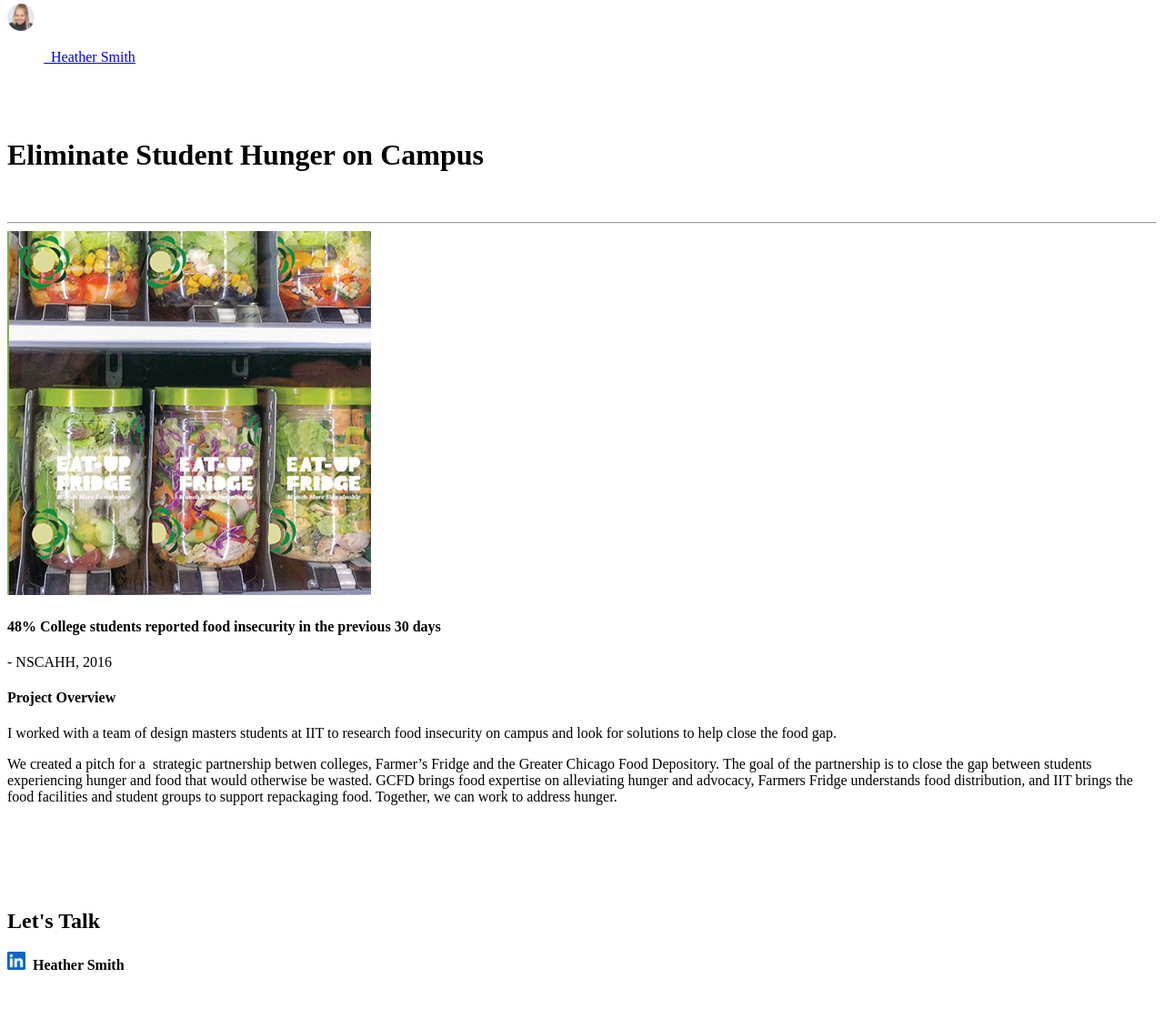
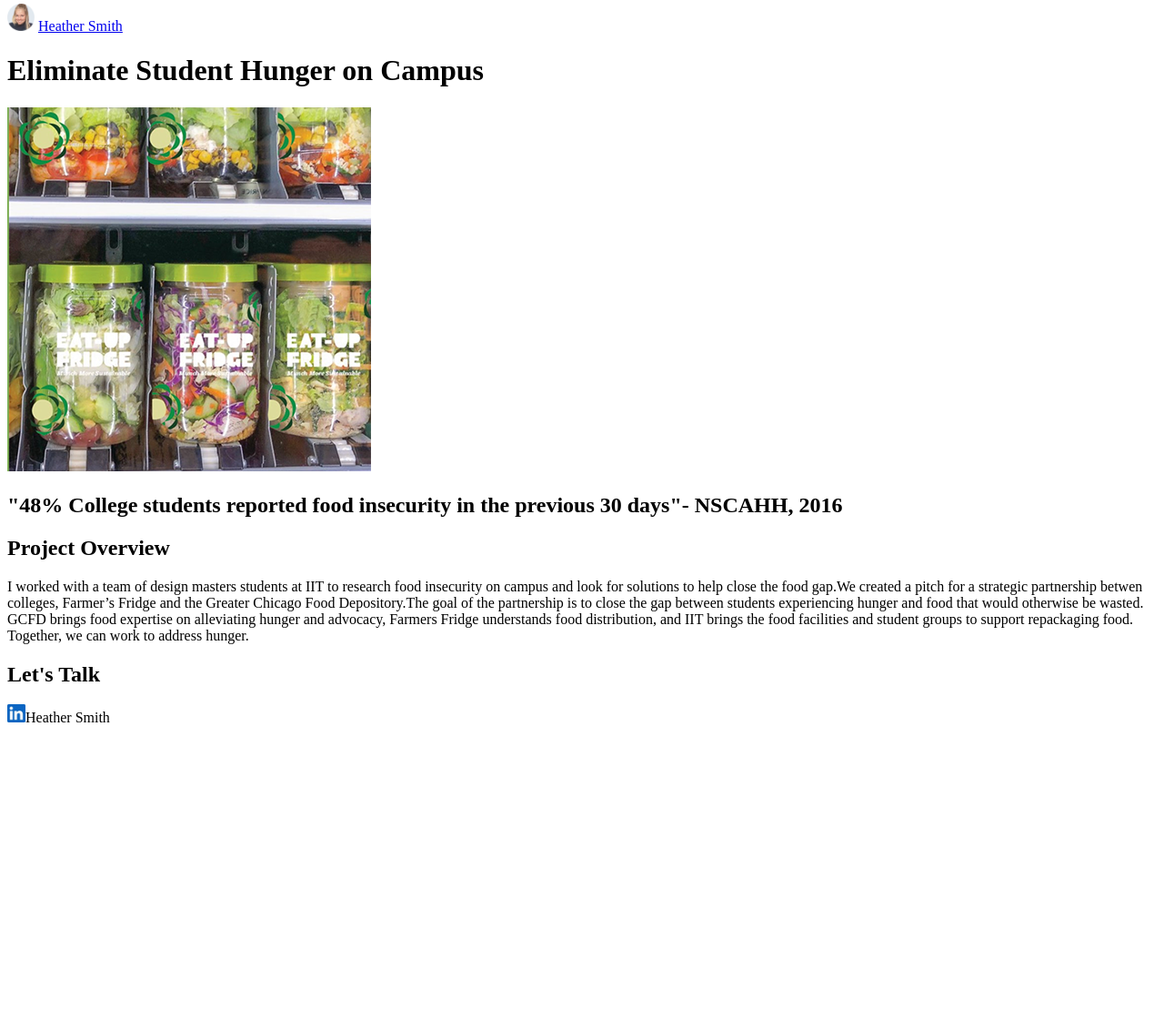
Before and after one commit to heathernorasmith/portfolio, a plain HTML site: page portfolio-4.html in a window 1280 px wide. Shown: the part 4-1113 px from the top of the page at 91% size. After the commit the page ends 810 px from the top, so only its background shows below. Drawn offline with nearby package versions, Linux system fonts and the light colour scheme.

Commit message:
Mass Div removal

```diff
--- a/portfolio-4.html
+++ b/portfolio-4.html
@@ -1,64 +1,39 @@
 <!DOCTYPE html>
 <html lang="en">
+
 <head>
-  <meta charset="UTF-8">
-  <meta http-equiv="X-UA-Compatible" content="IE=edge">
-  <meta name="viewport" content="width=device-width, initial-scale=1">
   <title>EatUp Fridge Partnership</title>
-  <!-- Bootstrap -->
-  <link href="assets/index.css" rel="stylesheet">
 </head>
+
 <body>
-  <nav class="navbar navbar-expand-lg navbar-dark bg-dark">
-    <div></div><img src="assets/img/Heather.png" width="30" height="30" alt="profile image" />
-    <ul class="navbar-nav mr-auto">
-      <a class="nav-link" href="index.html">&nbsp;&nbsp;Heather Smith<br>
-      </a>
-  </nav>
-<div class="container mt-2">
-<div class="row">
-        <div class="col-12">
-<h1 class="text-center">&nbsp;</h1>
-<h1 class="text-center">Eliminate Student Hunger on Campus</h1>
-<p class="text-center">&nbsp;</p>
-</div>
-  </div>
-  </div>
-<hr>
-    <section> </section>
-  <div class="container mt-4">
-<div class="row">
-    <div class="col-sm-6">
-          <div class="card">
-            <a href="portfolio-1.html"><img src="assets/img/project-4-a.png" alt="Salad in plastic jars in a vending machine with EatUp Fridge branding" class="card-img-top"></a>          </div>
-        </div>
-        <div class="col-sm-6">
-          <div class="card"> <a href="portfolio-2.html"></a>
-<div class="card-body">
-          <h4 class="card-title">48%&nbsp;College students reported food insecurity in the previous 30 days</h4>
-          <p class="card-title">- NSCAHH, 2016&nbsp;</p>
-<h4 class="card-title">Project Overview</h4>
-<p class="card-text">I worked with a team of&nbsp;design masters students at IIT to research food insecurity on campus and look for solutions to help close the food gap.&nbsp;</p>
-<p class="card-text">We created a pitch for a&nbsp; strategic partnership betwen colleges, Farmer’s Fridge and the Greater Chicago Food Depository.&nbsp;The goal of the partnership is to close the gap between students experiencing hunger and food that would otherwise be wasted. GCFD brings food expertise on alleviating hunger and advocacy, Farmers Fridge understands food distribution, and IIT brings the food facilities and student groups to support repackaging food. Together, we can work to address hunger.</p>
-</div>
-          </div>
-        </div>
-      </div>
-    <h2 class="text-center">&nbsp;</h2>
-</div>
-<div class="container">
-  <h2>&nbsp;</h2>
-<div class="row">
-        <div class="col-lg-4 col-md-6 col-sm-6 mb-md-0 mb-2">
-        <h2>Let's Talk</h2>
-     	<a href="https://www.linkedin.com/in/heathernora"><img src="assets/img/0-2.jpg" alt="Linkedn" width="20" height="20"></a><strong>&nbsp;&nbsp;Heather Smith</strong><br>
-     	<div>&nbsp;</div>
-     	<div>&nbsp;</div>
-        </div>
-      <!-- jQuery (necessary for Bootstrap's JavaScript plugins) -->
-      <script src="assets/jquery-3.4.1.min.js"></script>
-      <!-- Include all compiled plugins (below), or include individual files as needed -->
-      <script src="assets/jquery-3.4.1.min.js"></script>
-      <script src="assets/index.js"></script>
-      </body>
+  <header>
+    <nav>
+      <img src="assets/img/Heather.png" width="30" height="30" alt="profile image">
+      <a href="index.html">Heather Smith</a>
+    </nav>
+  </header>
+
+  <main>
+    <h1 class="text-center">Eliminate Student Hunger on Campus</h1>
+  </main>
+
+  <section>
+    <img src="assets/img/project-4-a.png" alt="Salad in plastic jars in a vending machine with EatUp Fridge branding">
+  </section>
+
+  <section>
+    <h2 class="card-title">"48% College students reported food insecurity in the previous 30 days"- NSCAHH, 2016</h2>
+  </section>
+
+  <section>
+    <h2 class="card-title">Project Overview</h2>
+    <p>I worked with a team of design masters students at IIT to research food insecurity on campus and look for solutions to help close the food gap.We created a pitch for a strategic partnership betwen colleges, Farmer’s Fridge and the Greater Chicago Food Depository.The goal of the partnership is to close the gap between students experiencing hunger and food that would otherwise be wasted. GCFD brings food expertise on alleviating hunger and advocacy, Farmers Fridge understands food distribution, and IIT brings the food facilities and student groups to support repackaging food. Together, we can work to address hunger.</p>
+  </section>
+
+  <section>
+    <h2>Let's Talk</h2>
+    <a href="https://www.linkedin.com/in/heathernora"><img src="assets/img/0-2.jpg" alt="Linkedn" width="20" height="20"></a>Heather Smith
+  </section>
+
+</body>
 </html>
```
Also changed, not shown: portfolio-1.html (+29 -51 lines), portfolio-2.html (+34 -57 lines), portfolio-3.html (+39 -59 lines).
